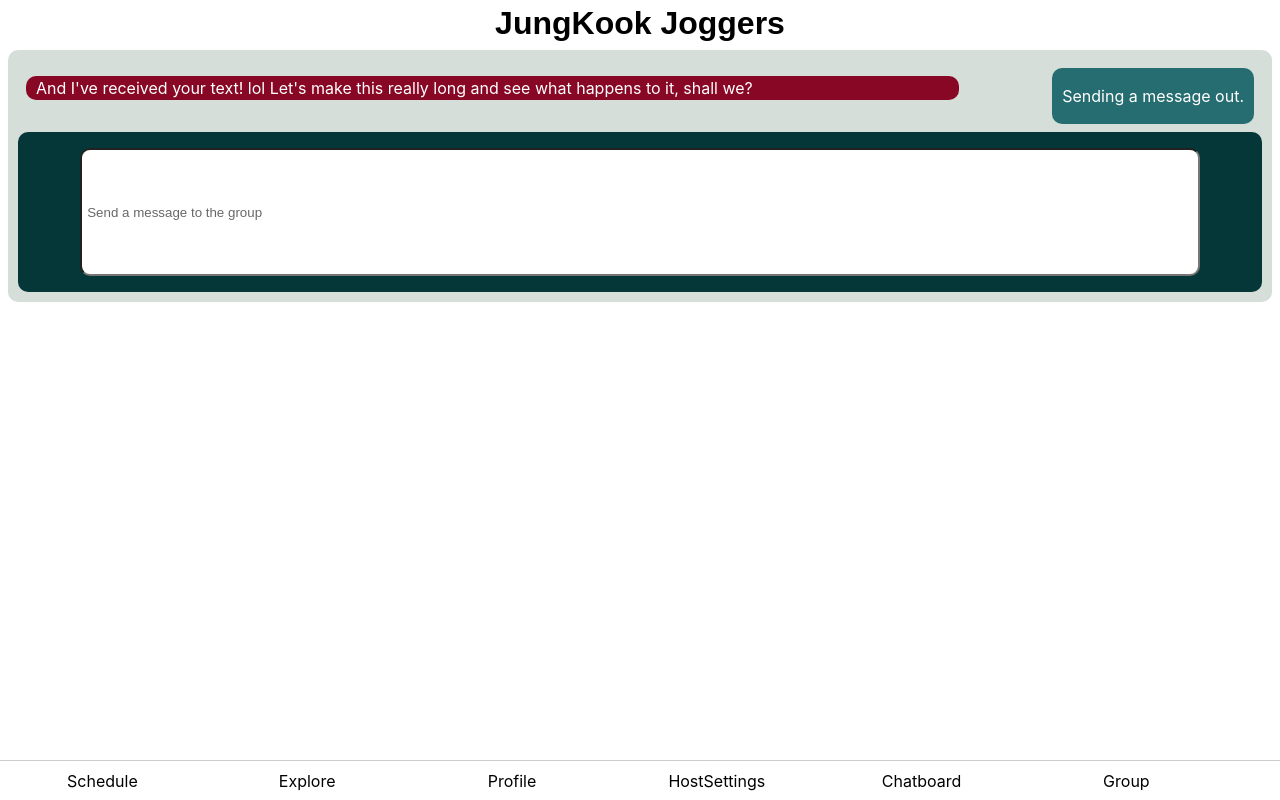
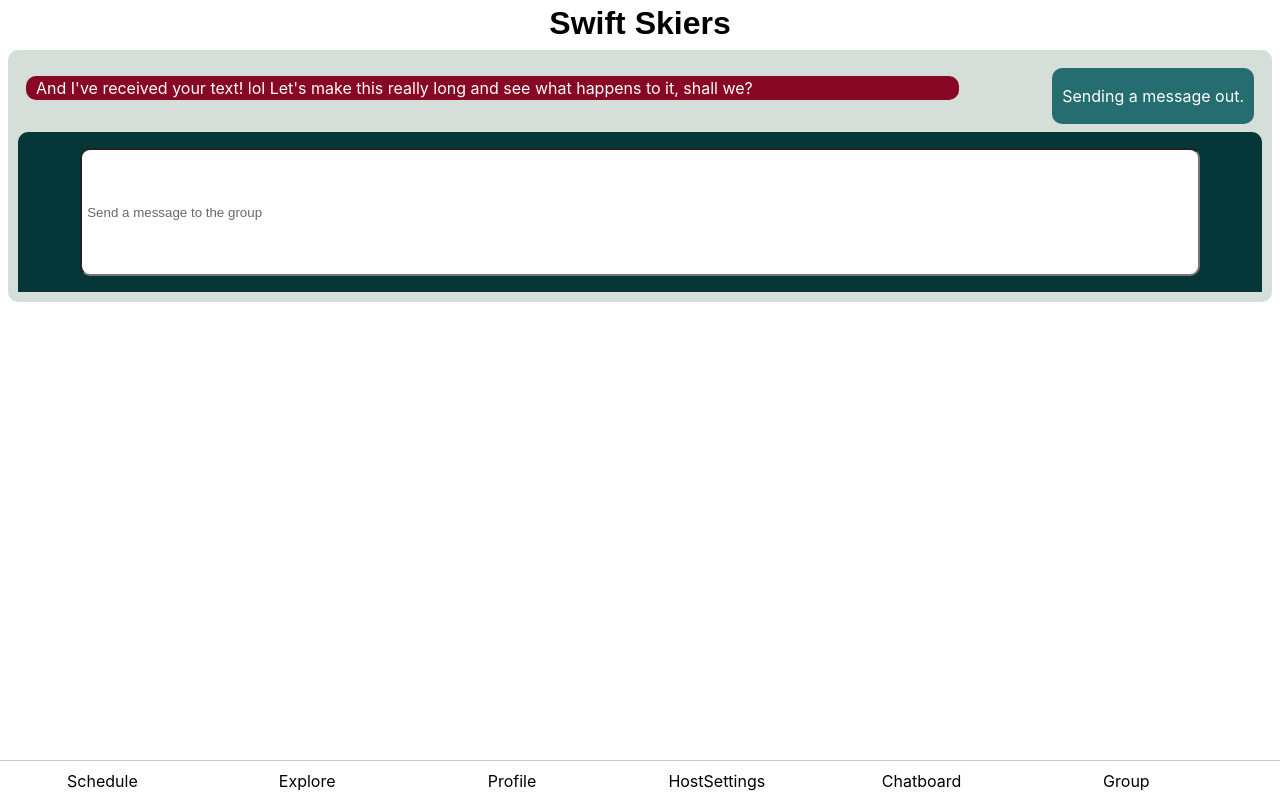
Before and after one commit to hopkinstechnocrats/fether, a React (Create React App) app: page / in a window 1280 px wide. Both pictures are taken after a click on the item "Chatboard". Built offline with nearby package versions, Linux system fonts and the light colour scheme.

Commit message:
new divs for the 2 sides

```diff
--- a/src/App.js
+++ b/src/App.js
@@ -25,6 +25,7 @@ function App() {
         <HostSettings></HostSettings>
       </div>
       <div label="Chatboard">
+      <h1>Swift Skiers</h1>
         <Chatboard></Chatboard>
       </div>
       <div label="Group">
--- a/src/components/Chatboard.css
+++ b/src/components/Chatboard.css
@@ -15,7 +15,8 @@
     background-color: #053638;
     color:white;
     /*Other*/
-    border-radius:10px;
+    border-top-left-radius:10px;
+    border-top-right-radius:10px;
 }
 
 .Typebox {
--- a/src/components/Chatboard.js
+++ b/src/components/Chatboard.js
@@ -6,15 +6,18 @@ import './RoundBox.css';
 function Chatboard() {
     return(
         <div className="Chatboard">
-            <h1>JungKook Joggers</h1>
             <div className="BackgroundBox">
             <RoundBox color="grey">
+        <div className="SendChat">
             <RoundBox color="sendChat">
                 <p>Sending a message out.</p>
             </RoundBox>
-            <RoundBox color="receiveChat">
+        </div>
+        <div className="ReceiveChat">
+                <RoundBox color="receiveChat">
                 <p>And I've received your text! lol Let's make this really long and see what happens to it, shall we?</p>
             </RoundBox>
+        </div>
         <div className="SendingMessages">
             <input className="Typebox" type="text"
             name="sent messages"
```
